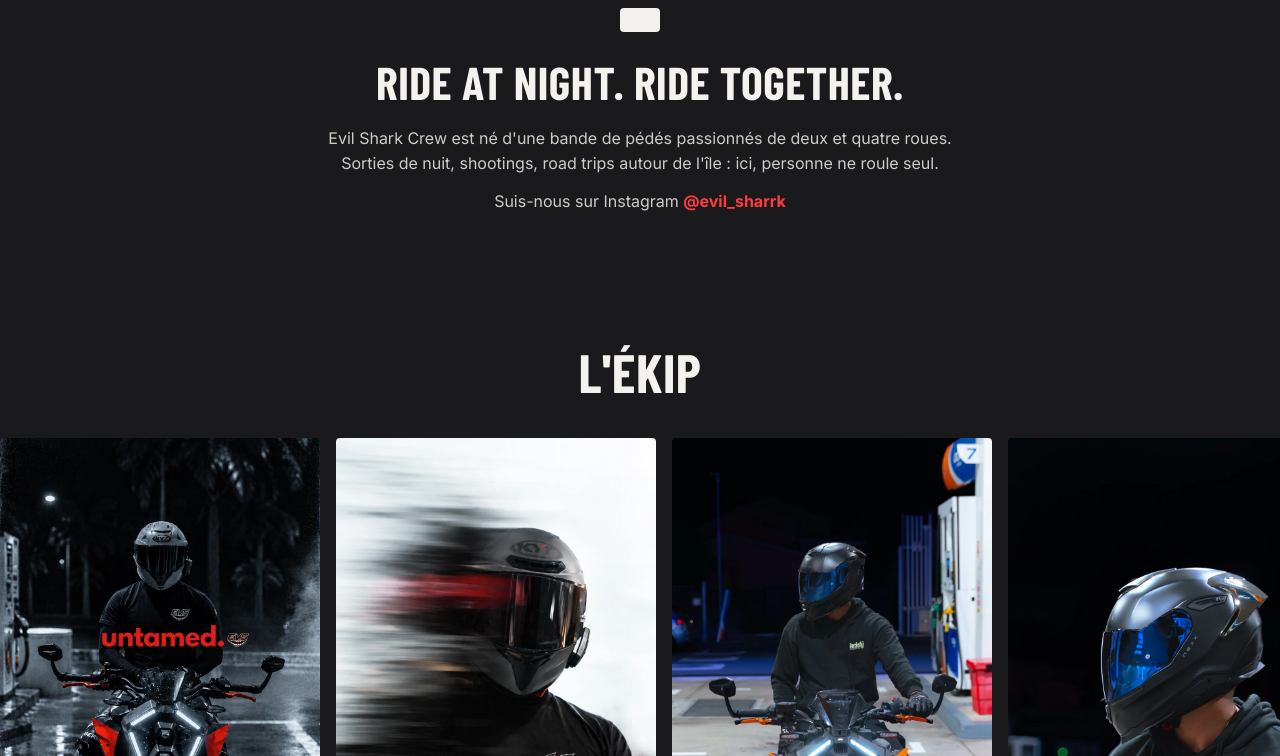
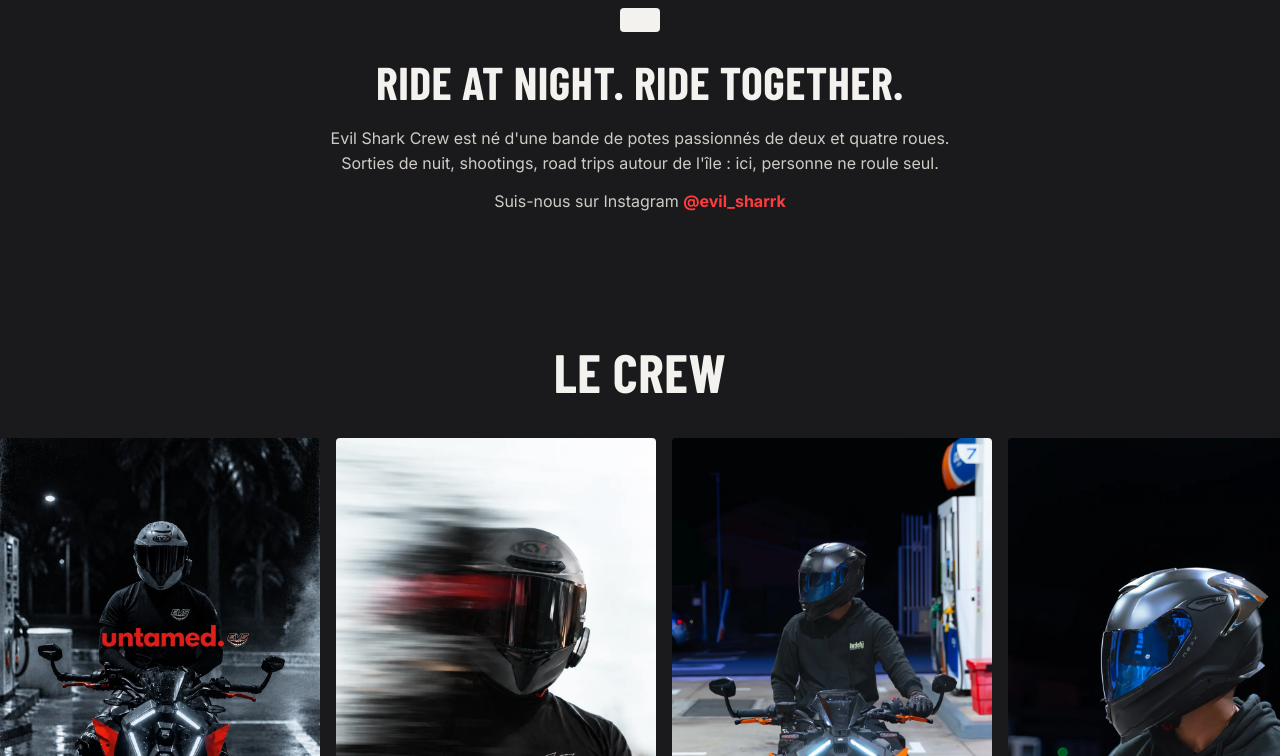
Before and after one commit to kapavenir-cyber/-kapavenir.github.io, a plain HTML site: page moto/index.html in a window 1280 px wide. Shown: the part 860-1616 px from the top of the page. Drawn offline with nearby package versions, Linux system fonts and the light colour scheme; a web font is replaced by a local one.

Commit message:
Update index.html

```diff
--- a/moto/index.html
+++ b/moto/index.html
@@ -47,13 +47,13 @@
   <!-- INTRO -->
   <section class="intro reveal">
     <h2>Ride at night. Ride together.</h2>
-    <p>Evil Shark Crew est né d'une bande de pédés passionnés de deux et quatre roues. Sorties de nuit, shootings, road trips autour de l'île : ici, personne ne roule seul.</p>
+    <p>Evil Shark Crew est né d'une bande de potes passionnés de deux et quatre roues. Sorties de nuit, shootings, road trips autour de l'île : ici, personne ne roule seul.</p>
     <p class="muted">Suis-nous sur Instagram <a id="instaInline" href="#" target="_blank" rel="noopener">@evil_sharrk</a></p>
   </section>
 
   <!-- CREW (carrousel) -->
   <section class="crew" id="crew">
-    <h2 class="section-title">L'ékip</h2>
+    <h2 class="section-title">Le crew</h2>
     <div class="carousel">
       <div class="track" id="crewTrack"></div>
     </div>
```
